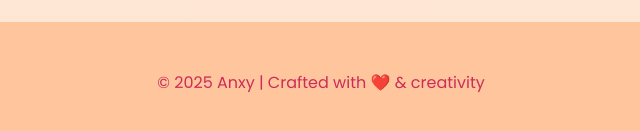
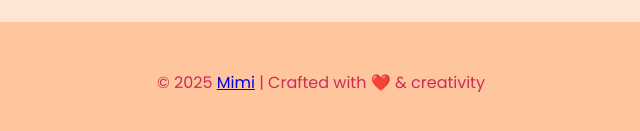
Before and after one commit to MimiVT01/anxyarts, a plain HTML site: page index.html in a window 1280 px wide. Shown: the part 3172-3303 px from the top of the page, 319-959 px from the left. Drawn offline with Linux system fonts and the light colour scheme.

Commit message:
Update index.html

```diff
--- a/index.html
+++ b/index.html
@@ -94,7 +94,7 @@
   </section>
 
   <footer class="site-footer">
-    <p>&copy; 2025 Anxy | Crafted with ❤️ & creativity</p>
+    <p>&copy; 2025 <a href="https://mimivt01.github.io/Mimi-Site/">Mimi</a> | Crafted with ❤️ & creativity</p>
   </footer>
 
   <a href="#contact" class="float-btn">Commission Me</a>
```
